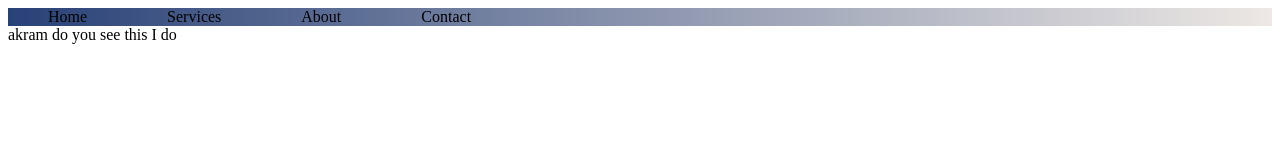
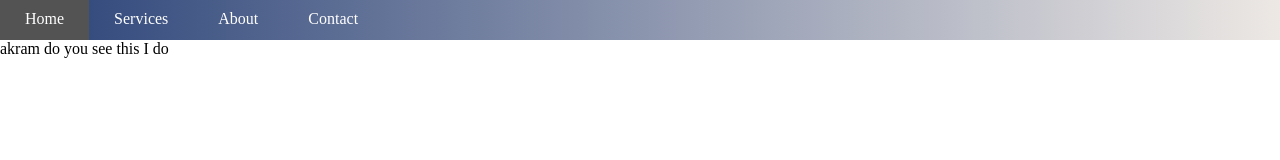
Before and after one commit to mogad2960/orama, a plain HTML site: page index.html in a window 1280 px wide. Drawn offline with Linux system fonts and the light colour scheme.

Commit message:
Update index.css

```diff
--- a/index.css
+++ b/index.css
@@ -1,23 +1,26 @@
+body{
+    margin: 0px;
+}
 
-.body{
+.navbarUL{
+    list-style-type: none;
     margin: 0px;
-    padding: 0px;
-}
-.navbar .navbarUL{
-    list-style: none;
-    margin: 0px;
-    padding: 0px;
+    padding-left: 0px;
+    display: block;
     overflow: hidden;
-    display: block;
+    height: 30px;
+    padding-top: 10px;
     background-image: linear-gradient(to right,#284177,#EDE8E4);
 }
-.navbar .navbarList{
+.navbar a.navbarAnchor{
+    text-decoration: none;
+    padding: 25px;
+    color: #ffffff;
+    font-family: Copperplate;
+}
+.navbar a.navbarAnchor:hover{
+    background-color: #535353;
+}
+.navbarList{
     float: left;
-    padding-top: 0px;
-    margin-top: 0px;
 }
-.navbar .navbarAnchor{
-    padding: 40px;
-    margin: 0px;
-    height: 40px;
-}
```
